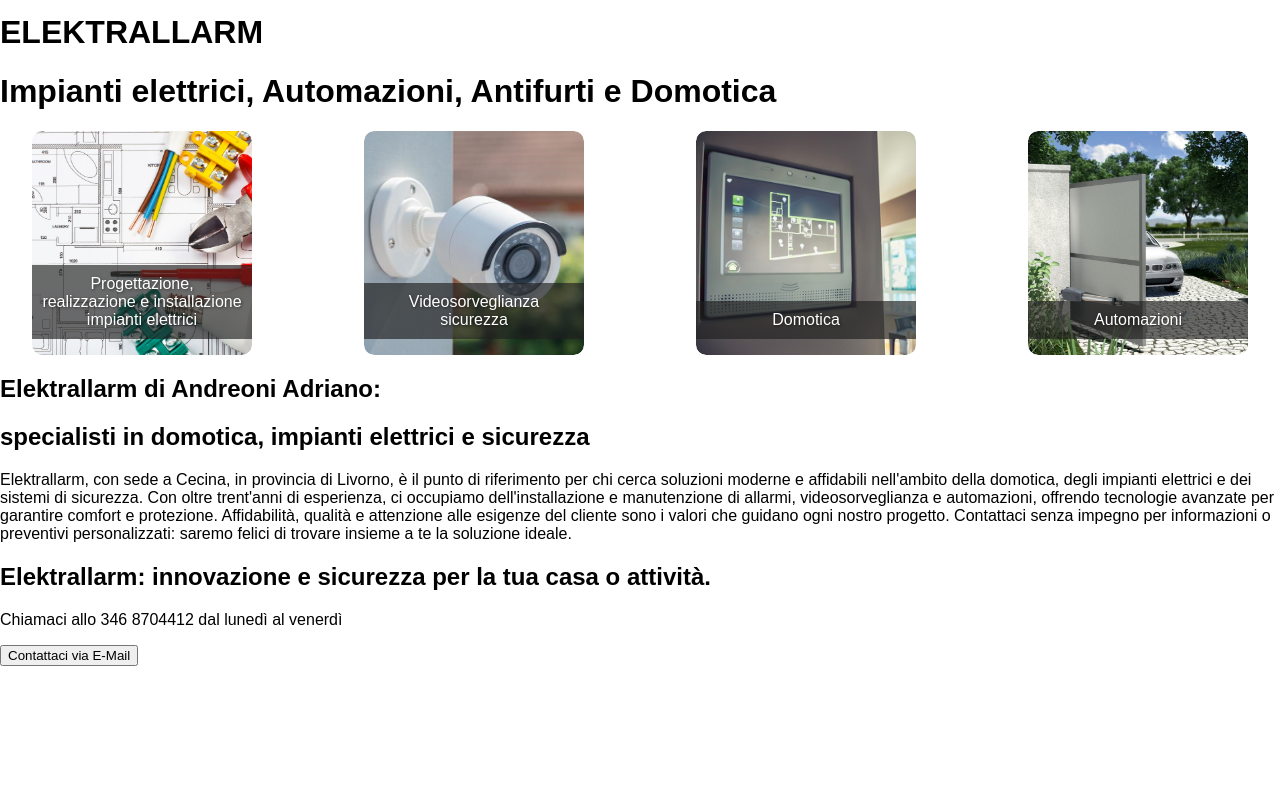
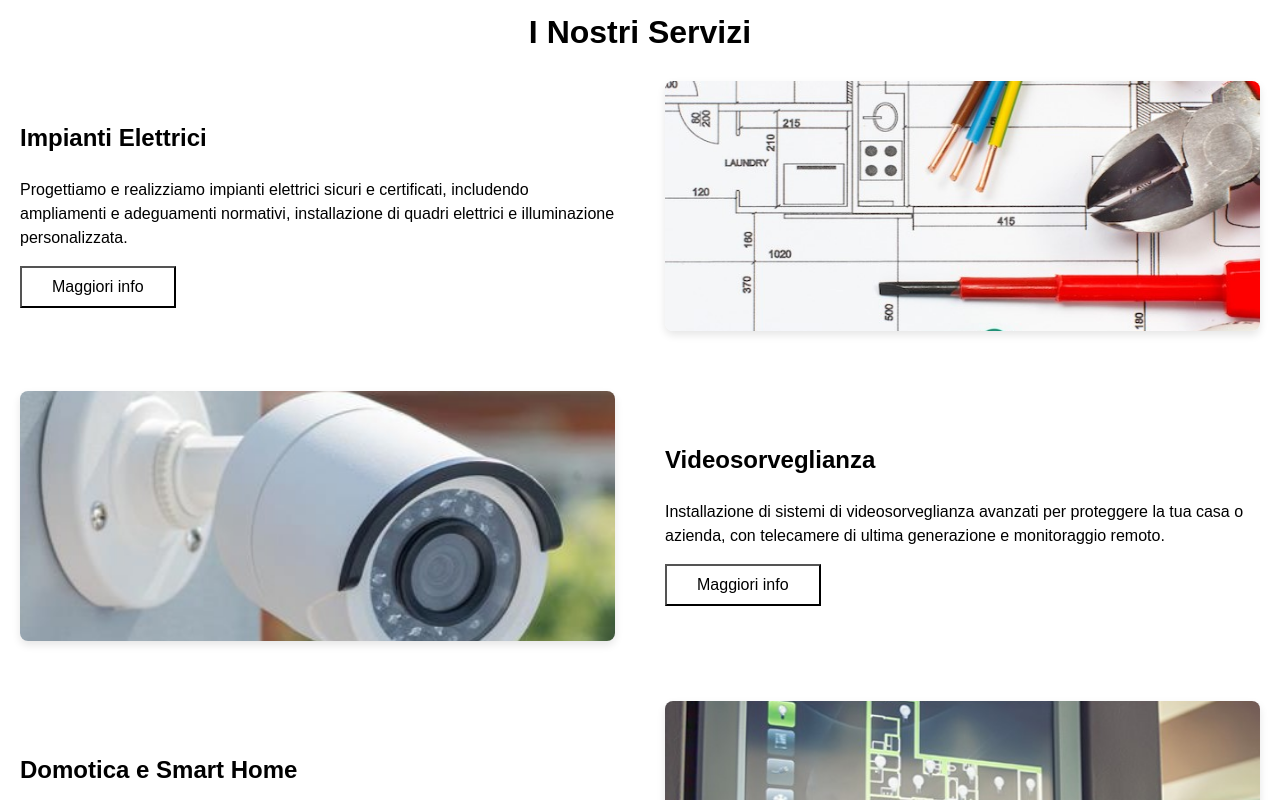
Before and after one commit to gianlucaKun/elektrallarm, a React (Create React App) app in the folder frontend/elektrallarmfe/: page / in a window 1280 px wide. Shown: the part 760-1560 px from the top of the page. Before the commit the page ends 1426 px from the top, so only its background shows below. Built offline with nearby package versions, Linux system fonts and the light colour scheme.

Commit message:
our services update

```diff
--- a/frontend/elektrallarmfe/public/index.html
+++ b/frontend/elektrallarmfe/public/index.html
@@ -2,42 +2,22 @@
 <html lang="en">
   <head>
     <meta charset="utf-8" />
-    <link rel="icon" href="%PUBLIC_URL%/favicon.ico" />
     <meta name="viewport" content="width=device-width, initial-scale=1" />
     <meta name="theme-color" content="#000000" />
-    <meta
-      name="description"
-      content="Web site created using create-react-app"
-    />
+    <meta name="description" content="Elektrallarm - Soluzioni avanzate per impianti elettrici, domotica e sistemi di sicurezza. Contattaci per i tuoi progetti!" />
+    <meta name="keywords" content="impianti elettrici, domotica, sicurezza, Elektrallarm, progettazione impianti" />
+    <link rel="icon" href="%PUBLIC_URL%/logo.png" />
     <link rel="apple-touch-icon" href="%PUBLIC_URL%/logo192.png" />
-    <!--
-      manifest.json provides metadata used when your web app is installed on a
-      user's mobile device or desktop. See https://developers.google.com/web/fundamentals/web-app-manifest/
-    -->
     <link rel="manifest" href="%PUBLIC_URL%/manifest.json" />
-    <!--
-      Notice the use of %PUBLIC_URL% in the tags above.
-      It will be replaced with the URL of the `public` folder during the build.
-      Only files inside the `public` folder can be referenced from the HTML.
-
-      Unlike "/favicon.ico" or "favicon.ico", "%PUBLIC_URL%/favicon.ico" will
-      work correctly both with client-side routing and a non-root public URL.
-      Learn how to configure a non-root public URL by running `npm run build`.
-    -->
-    <title>React App</title>
+    <meta property="og:title" content="Elektrallarm - Impianti Elettrici e Domotica" />
+    <meta property="og:description" content="Soluzioni innovative per impianti elettrici, domotica e sicurezza." />
+    <meta property="og:image" content="%PUBLIC_URL%/logo.png" />
+    <meta property="og:url" content="https://www.elektrallarm.it" />
+    <meta name="twitter:card" content="summary_large_image" />
+    <title>Elektrallarm - Impianti Elettrici, Domotica e Sicurezza</title>
   </head>
   <body>
     <noscript>You need to enable JavaScript to run this app.</noscript>
     <div id="root"></div>
-    <!--
-      This HTML file is a template.
-      If you open it directly in the browser, you will see an empty page.
-
-      You can add webfonts, meta tags, or analytics to this file.
-      The build step will place the bundled scripts into the <body> tag.
-
-      To begin the development, run `npm start` or `yarn start`.
-      To create a production bundle, use `npm run build` or `yarn build`.
-    -->
   </body>
 </html>
--- a/frontend/elektrallarmfe/src/App.scss
+++ b/frontend/elektrallarmfe/src/App.scss
@@ -13,6 +13,12 @@ body {
   right: 10px;
 }
 
+.text-center {
+  text-align: center;
+}
+.padding20 {
+  padding: 0 20px;
+}
 // Modalità giorno
 body.day {
   background-color: $color-background-day;
@@ -23,6 +29,14 @@ body.day {
 body.night {
   background-color: $color-background-night;
   color: $color-text-night;
+  button.colorForNight {
+    color: $color-text-night
+  }
+  button.borderNight{
+    border: 1px solid $color-text-night;
+    background-color: transparent;
+    color: $color-text-night;
+  }
 }
 
 a {
--- a/frontend/elektrallarmfe/src/components/carusel/Carosello.scss
+++ b/frontend/elektrallarmfe/src/components/carusel/Carosello.scss
@@ -19,6 +19,7 @@
     width: 100%;
     height: 100%;
     object-fit: cover;
+    object-position: 50% 33%; /* 50% orizzontale (centrato), 10% verticale (più alto) */
     transition: transform 0.5s ease;
   }
 
@@ -46,3 +47,26 @@
   .carosello-btn:hover {
     background-color: rgba(0, 0, 0, 0.8);
   }
+
+
+@media (max-width: 768px) { /* Tablet (es. iPad) */
+  .carosello-container {
+    height: 300px; /* Riduci l'altezza */
+
+  }
+
+  .carosello-image-container img {
+    object-position: center center; /* Mostra la parte centrale per tablet */
+  }
+}
+
+@media (max-width: 480px) { /* Smartphone */
+  .carosello-container {
+    height: 200px; /* Altezza per smartphone */
+
+  }
+
+  .carosello-image-container img {
+    object-position: center center; /* Mostra la parte bassa per smartphone */
+  }
+}
--- /dev/null
+++ b/frontend/elektrallarmfe/src/components/sectionServices/SectionServices.jsx
@@ -0,0 +1,52 @@
+import React from "react";
+import "./SectionServices.scss";
+import ServicesCard from "../../custom-components/card/ServicesCard";
+
+// import delle immagini
+import impiantiElettrici from '../../assets/img/Progettazione-impianti-elettrici.jpeg'
+import videosorveglianza from "../../assets/img/videosorveglianza.jpg"
+import domoticaimg from '../../assets/img/impianti-domotici-casa-intelligente.jpg'
+import automazioneimg from '../../assets/img/automazioni-5.jpg'
+const SectionServices = () => {
+
+    const servicesData = [
+        {
+            title: "Impianti Elettrici",
+            description: "Progettiamo e realizziamo impianti elettrici sicuri e certificati, includendo ampliamenti e adeguamenti normativi, installazione di quadri elettrici e illuminazione personalizzata.",
+            image: impiantiElettrici,
+        },
+        {
+            title: "Videosorveglianza",
+            description: "Installazione di sistemi di videosorveglianza avanzati per proteggere la tua casa o azienda, con telecamere di ultima generazione e monitoraggio remoto.",
+            image: videosorveglianza,
+        },
+        {
+            title: "Domotica e Smart Home",
+            description: "Trasforma la tua abitazione in una casa intelligente con impianti domotici e sistemi Smart Home per la gestione automatica di luci, tende, climatizzazione e sicurezza.",
+            image: domoticaimg,
+        },
+        {
+            title: "Automazioni",
+            description: "Progettiamo e installiamo automazioni per cancelli scorrevoli, battenti e basculanti, utilizzando prodotti di alta qualità per garantirne l'affidabilità e la durata.",
+            image: automazioneimg,
+        }
+    ];
+
+
+  return (
+    <div className="containerSubTitle padding20">
+      <h1 className="text-center">I Nostri Servizi</h1>
+      {servicesData.map((service, index) => (
+        <ServicesCard
+        key={index}
+        title={service.title}
+        description={service.description}
+        image={service.image}
+        isImageRight= {index % 2 !== 0}
+        />
+      ))}
+    </div>
+  );
+};
+
+export default SectionServices;
--- /dev/null
+++ b/frontend/elektrallarmfe/src/components/sectionServices/SectionServices.scss
@@ -0,0 +1,69 @@
+.services-card {
+  display: grid;
+  grid-template-columns: 1fr 1fr; /* Due colonne di uguale larghezza */
+  gap: 50px;
+  margin: 30px 0 60px;
+  width: 100%; /* Assicurati che la card occupi tutta la larghezza disponibile */
+
+  /* Aree per i contenuti */
+  &.image-left {
+    grid-template-areas: "text image"; /* Immagine a destra e testo a sinistra */
+  }
+
+  &.image-right {
+    grid-template-areas: "image text"; /* Immagine a sinistra e testo a destra */
+  }
+
+  .services-card-content {
+    grid-area: text; /* Definisce che il testo deve stare nell'area 'text' */
+    display: flex;
+    flex-direction: column;
+    justify-content: center;
+    align-items: flex-start; /* Testo allineato a sinistra */
+
+    h2 {
+      font-size: 1.5rem;
+      margin-bottom: 10px;
+    }
+
+    p {
+      font-size: 1rem;
+      line-height: 1.5;
+    }
+    button {
+      text-align: center;
+      background: transparent;
+      font-size: 1rem;
+      padding: 10px 30px;
+      cursor: pointer;
+    }
+  }
+
+  .services-card-image {
+    grid-area: image; /* Definisce che l'immagine deve stare nell'area 'image' */
+    display: flex;
+    align-items: center;
+    justify-content: center;
+
+    img {
+      width: 100%;
+      height: 250px;
+      object-fit: cover;
+      border-radius: 8px;
+      box-shadow: 0 4px 8px rgba(0, 0, 0, 0.1); /* Aggiungi una leggera ombra per l'immagine */
+    }
+  }
+}
+
+
+@media (max-width: 768px) { /* Tablet (es. iPad) */
+    .services-card {
+      display: block;
+      gap: 30px;
+      margin: 30px 0;
+    }
+
+    .services-card-content {
+        margin: 0 0 30px
+      }
+}
--- a/frontend/elektrallarmfe/src/components/siteTitle/SiteTitle.scss
+++ b/frontend/elektrallarmfe/src/components/siteTitle/SiteTitle.scss
@@ -1,6 +1,7 @@
 .site-title-container{
     padding-top: 3px;
     background: #fff;
+    width: 100%;
     img {
         width: 400px;
         margin-top: 20px;
@@ -11,3 +12,10 @@
         text-align: center;
     }
 }
+
+@media (max-width: 480px) { /* Smartphone */
+
+    .site-title-container img {
+      width: 100%;
+    }
+  }
--- /dev/null
+++ b/frontend/elektrallarmfe/src/custom-components/card/ServicesCard.jsx
@@ -0,0 +1,19 @@
+import React from 'react'
+
+const ServicesCard = ({ title, description, image, isImageRight }) => {
+  return (
+    <div className={`services-card ${isImageRight ? "image-right" : "image-left" } `}>
+        <div  className="services-card-content">
+            <h2>{title}</h2>
+            <p>{description}</p>
+            <button className='colorForNight borderNight'>Maggiori info</button>
+        </div>
+        <div className="services-card-image">
+            <img src={image} alt={title} />
+        </div>
+
+    </div>
+  )
+}
+
+export default ServicesCard
--- a/frontend/elektrallarmfe/src/pages/home/Home.jsx
+++ b/frontend/elektrallarmfe/src/pages/home/Home.jsx
@@ -3,16 +3,13 @@ import './Home.scss'
 
 import ShortcutsMenu from "../../components/shortcutsMenu/ShortcutsMenu";
 import Carosello from "../../components/carusel/Carosello";
+import SectionServices from "../../components/sectionServices/SectionServices";
 
 const Home = () => {
   return (
     <div>
       <Carosello />
-      <div className="containerSubTitle">
-        <h1>ELEKTRALLARM</h1>
-        <h1>Impianti elettrici, Automazioni, Antifurti e Domotica</h1>
-      </div>
-      <ShortcutsMenu />
+      < SectionServices/>
       <div className="containerBio">
         <h2>Elektrallarm di Andreoni Adriano:</h2>
         <h2>specialisti in domotica, impianti elettrici e sicurezza</h2>
--- a/frontend/elektrallarmfe/src/pages/home/Home.scss
+++ b/frontend/elektrallarmfe/src/pages/home/Home.scss
@@ -4,9 +4,9 @@
 // .containerShortcuts {
 //     background: rgb(103, 255, 103);
 // }
-// .containerBio {
-//     background: rgb(94, 245, 245);
-// }
-// .containerContactMe {
-//     background: rgb(194, 187, 187);
-// }
+.containerBio {
+  background: rgb(94, 245, 245);
+}
+.containerContactMe {
+  background: rgb(194, 187, 187);
+}
```
Also changed, not shown: frontend/elektrallarmfe/public/logo.png (added).
